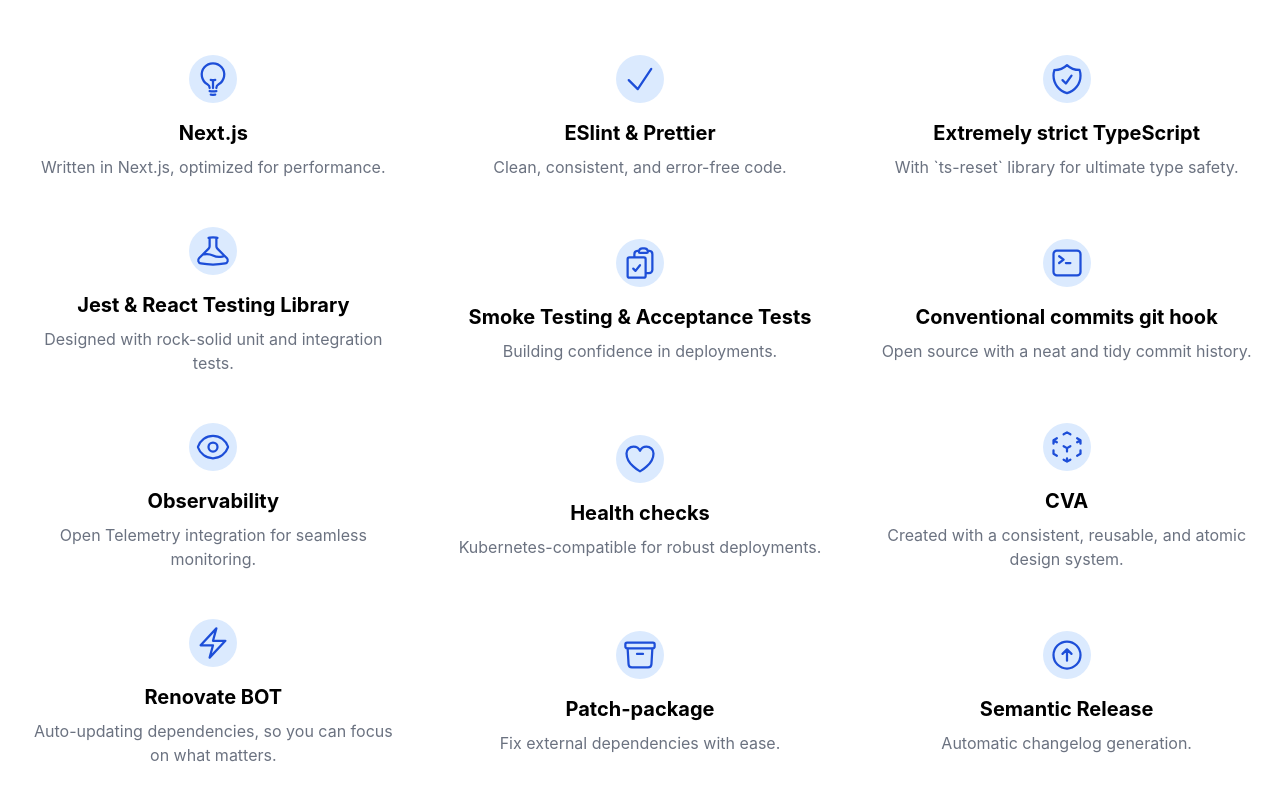
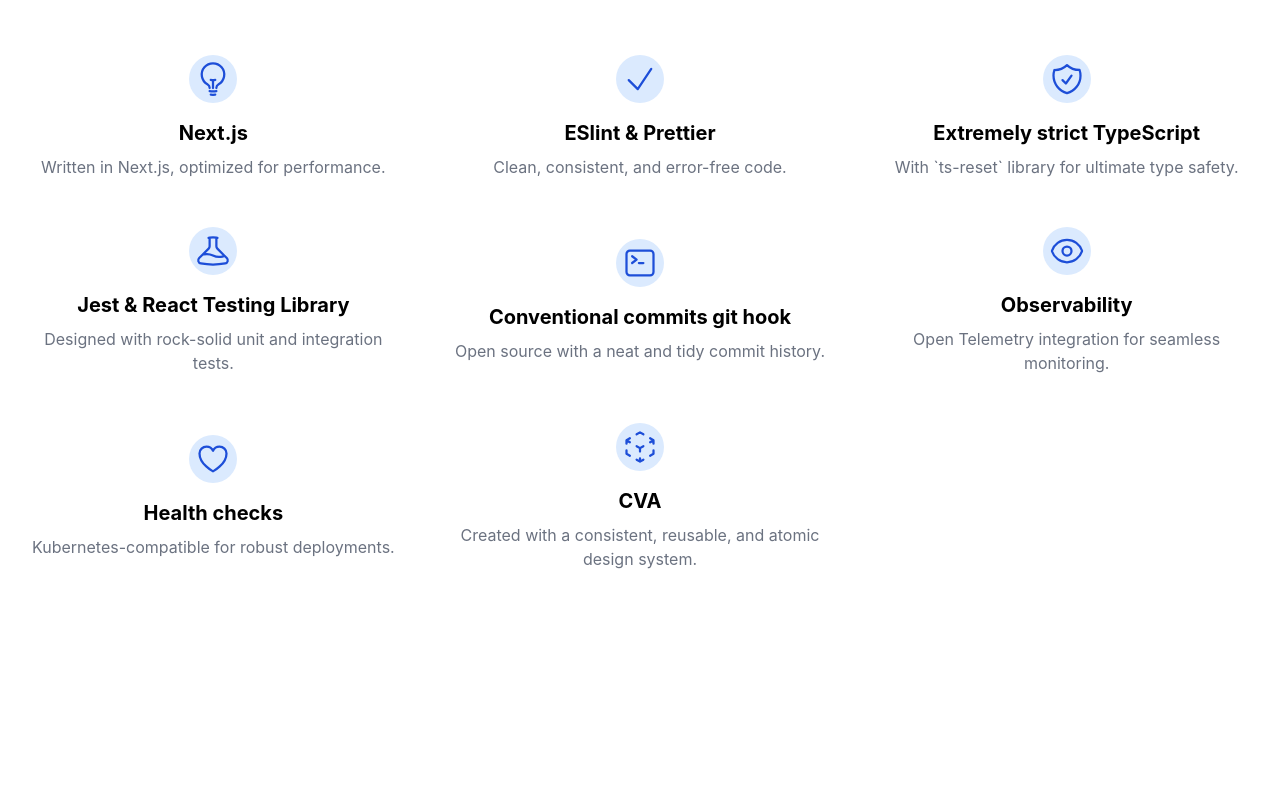
Before and after one commit to TheBozzz34/ScoreConnect, a Next.js app: page / in a window 1280 px wide. Shown: the part 536-1336 px from the top of the page. After the commit the page ends 1171 px from the top, so only its background shows below. Built offline with nearby package versions, Linux system fonts and the light colour scheme; no server answers.

Commit message:
Update homepage items

```diff
--- a/lp-items.tsx
+++ b/lp-items.tsx
@@ -71,26 +71,6 @@
           strokeLinecap="round"
           strokeLinejoin="round"
           d="M9.75 3.104v5.714a2.25 2.25 0 01-.659 1.591L5 14.5M9.75 3.104c-.251.023-.501.05-.75.082m.75-.082a24.301 24.301 0 014.5 0m0 0v5.714c0 .597.237 1.17.659 1.591L19.8 15.3M14.25 3.104c.251.023.501.05.75.082M19.8 15.3l-1.57.393A9.065 9.065 0 0112 15a9.065 9.065 0 00-6.23-.693L5 14.5m14.8.8l1.402 1.402c1.232 1.232.65 3.318-1.067 3.611A48.309 48.309 0 0112 21c-2.773 0-5.491-.235-8.135-.687-1.718-.293-2.3-2.379-1.067-3.61L5 14.5"
-        />
-      </svg>
-    ),
-  },
-  {
-    title: "Smoke Testing & Acceptance Tests",
-    description: "Building confidence in deployments.",
-    icon: (
-      <svg
-        xmlns="http://www.w3.org/2000/svg"
-        fill="none"
-        viewBox="0 0 24 24"
-        strokeWidth={1.5}
-        stroke="currentColor"
-        className="h-6 w-6"
-      >
-        <path
-          strokeLinecap="round"
-          strokeLinejoin="round"
-          d="M11.35 3.836c-.065.21-.1.433-.1.664 0 .414.336.75.75.75h4.5a.75.75 0 00.75-.75 2.25 2.25 0 00-.1-.664m-5.8 0A2.251 2.251 0 0113.5 2.25H15c1.012 0 1.867.668 2.15 1.586m-5.8 0c-.376.023-.75.05-1.124.08C9.095 4.01 8.25 4.973 8.25 6.108V8.25m8.9-4.414c.376.023.75.05 1.124.08 1.131.094 1.976 1.057 1.976 2.192V16.5A2.25 2.25 0 0118 18.75h-2.25m-7.5-10.5H4.875c-.621 0-1.125.504-1.125 1.125v11.25c0 .621.504 1.125 1.125 1.125h9.75c.621 0 1.125-.504 1.125-1.125V18.75m-7.5-10.5h6.375c.621 0 1.125.504 1.125 1.125v9.375m-8.25-3l1.5 1.5 3-3.75"
         />
       </svg>
     ),
@@ -176,64 +156,4 @@
       </svg>
     ),
   },
-  {
-    title: "Renovate BOT",
-    description: "Auto-updating dependencies, so you can focus on what matters.",
-    icon: (
-      <svg
-        xmlns="http://www.w3.org/2000/svg"
-        fill="none"
-        viewBox="0 0 24 24"
-        strokeWidth={1.5}
-        stroke="currentColor"
-        className="h-6 w-6"
-      >
-        <path
-          strokeLinecap="round"
-          strokeLinejoin="round"
-          d="M3.75 13.5l10.5-11.25L12 10.5h8.25L9.75 21.75 12 13.5H3.75z"
-        />
-      </svg>
-    ),
-  },
-  {
-    title: "Patch-package",
-    description: "Fix external dependencies with ease.",
-    icon: (
-      <svg
-        xmlns="http://www.w3.org/2000/svg"
-        fill="none"
-        viewBox="0 0 24 24"
-        strokeWidth={1.5}
-        stroke="currentColor"
-        className="h-6 w-6"
-      >
-        <path
-          strokeLinecap="round"
-          strokeLinejoin="round"
-          d="M20.25 7.5l-.625 10.632a2.25 2.25 0 01-2.247 2.118H6.622a2.25 2.25 0 01-2.247-2.118L3.75 7.5M10 11.25h4M3.375 7.5h17.25c.621 0 1.125-.504 1.125-1.125v-1.5c0-.621-.504-1.125-1.125-1.125H3.375c-.621 0-1.125.504-1.125 1.125v1.5c0 .621.504 1.125 1.125 1.125z"
-        />
-      </svg>
-    ),
-  },
-  {
-    title: "Semantic Release",
-    description: "Automatic changelog generation.",
-    icon: (
-      <svg
-        xmlns="http://www.w3.org/2000/svg"
-        fill="none"
-        viewBox="0 0 24 24"
-        strokeWidth={1.5}
-        stroke="currentColor"
-        className="h-6 w-6"
-      >
-        <path
-          strokeLinecap="round"
-          strokeLinejoin="round"
-          d="M15 11.25l-3-3m0 0l-3 3m3-3v7.5M21 12a9 9 0 11-18 0 9 9 0 0118 0z"
-        />
-      </svg>
-    ),
-  },
 ]
```
